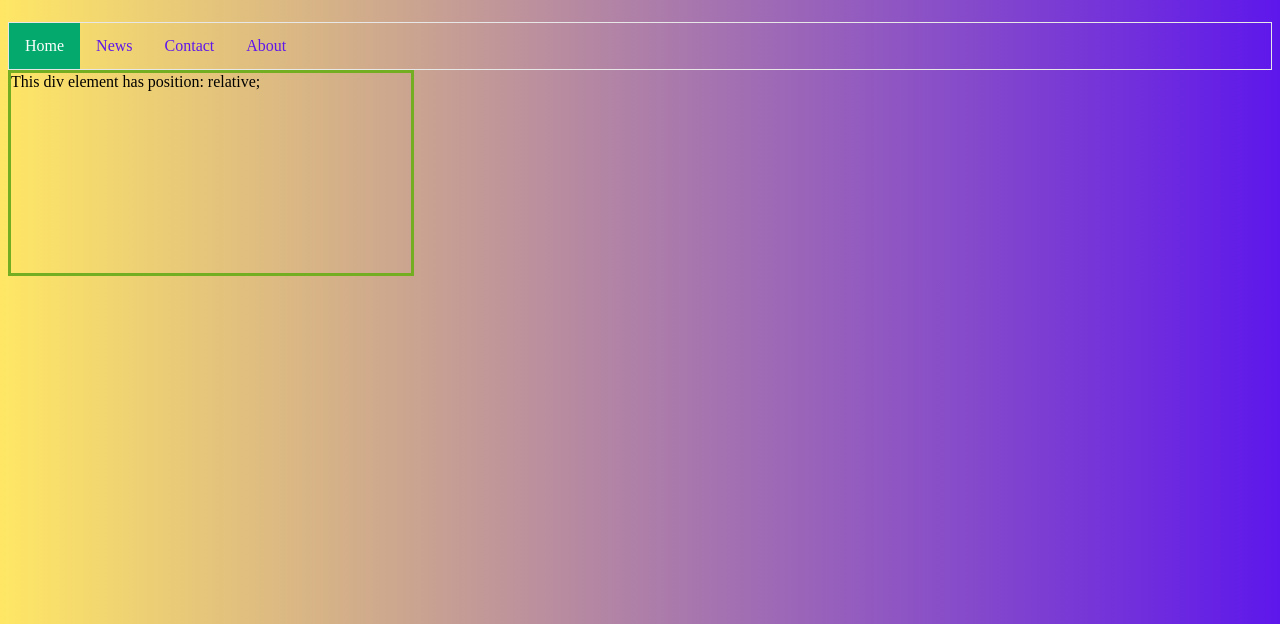
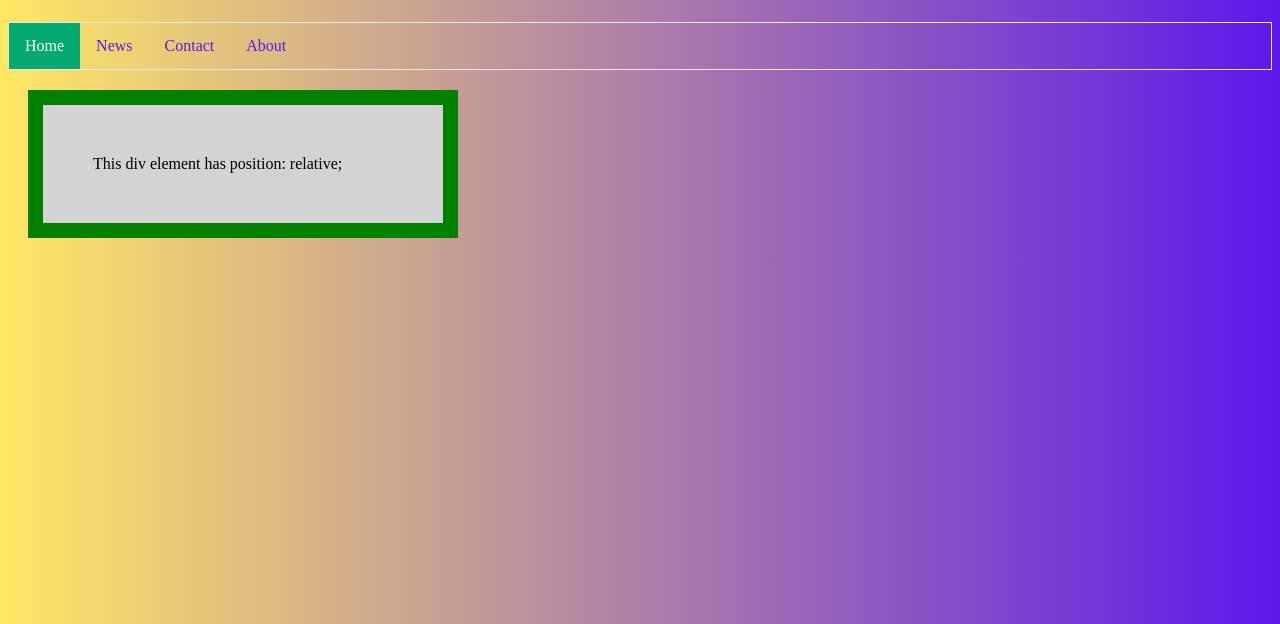
Before and after one commit to Hoganada/Sweet, a plain HTML site: page index.html in a window 1280 px wide. Shown: the part 176-800 px from the top of the page. Drawn offline with nearby package versions, Linux system fonts and the light colour scheme.

Commit message:
Update index.html

```diff
--- a/index.html
+++ b/index.html
@@ -55,13 +55,13 @@ li a.active {
   background-color: #04AA6D;
 }
 
-  div.relative {
-  position: relative;
-  width: 400px;
-  height: 200px;
-  border: 3px solid #73AD21;
+ div {
+  background-color: lightgrey;
+  width: 300px;
+  border: 15px solid green;
+  padding: 50px;
+  margin: 20px;
 }
-
 
 </style>
 
```
